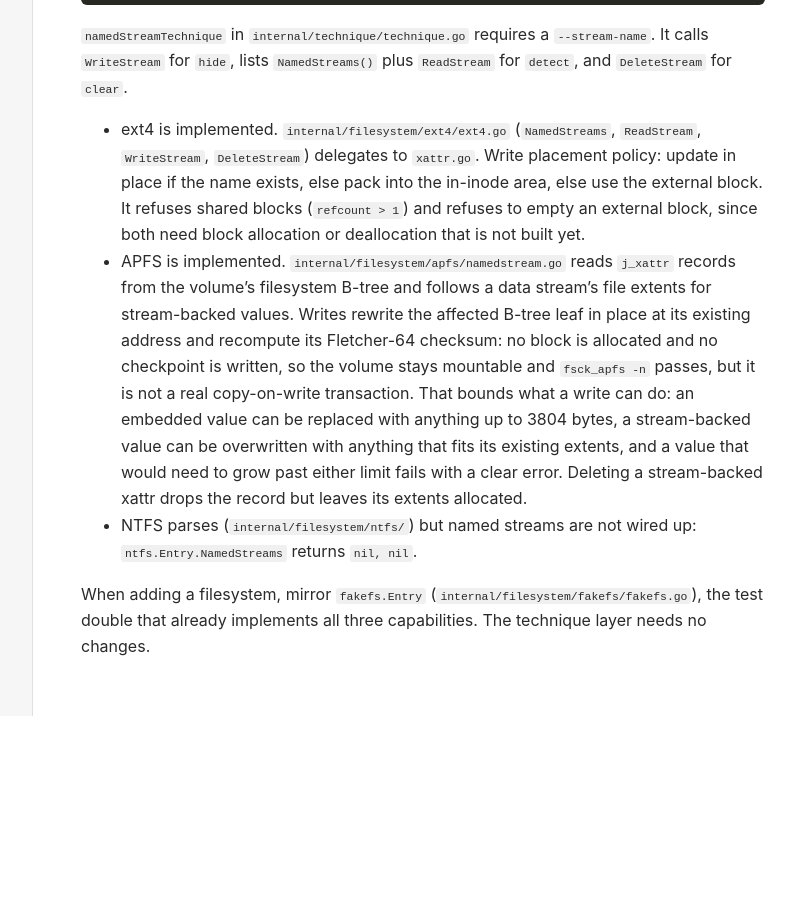
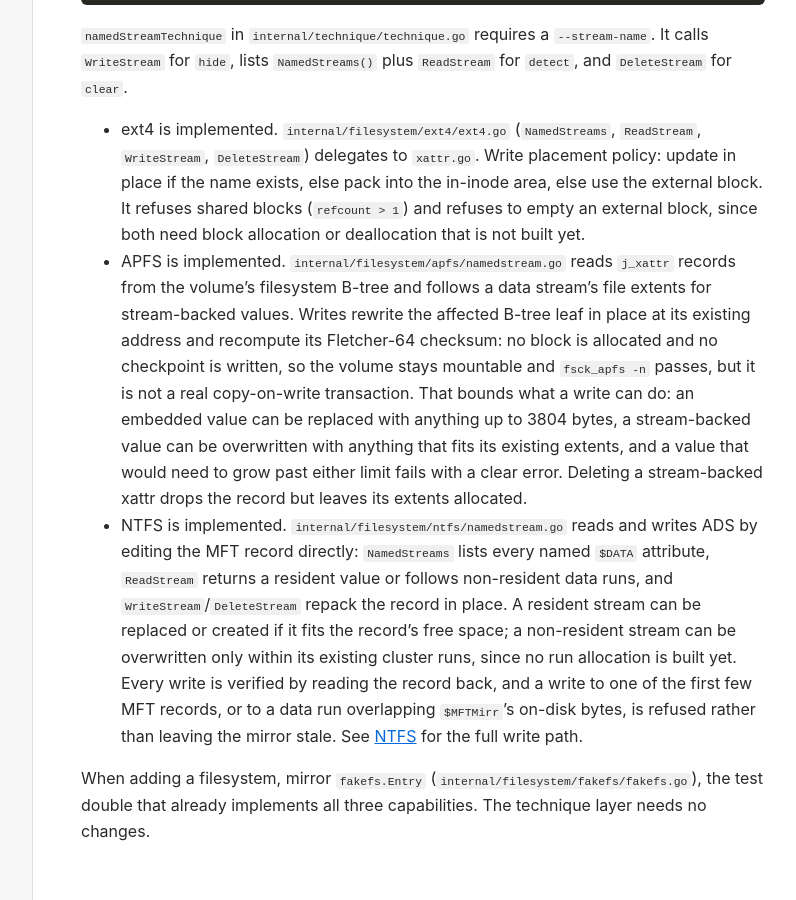
Before and after one commit to sahithyandev/nemo, a Jekyll site: the page built from docs/techniques/named-streams.md, in a window 1280 px wide and 900 px high, scrolled down 4706 px. Shown: the whole window, without its empty margins (207-1003 px from the left). Built offline with Jekyll 4.4.1, drawn with Linux system fonts in a browser that asks for light colours; before the commit the page ends 5422 px from its top, so only the background shows below that; some of the changed text lies outside the part shown.

Commit message:
fix the stale ntfs named-stream status across the docs
internal/filesystem/ntfs/namedstream.go implements NamedStreams,
ReadStream, WriteStream, and DeleteStream, and ntfs.go registers
Techniques: ["named-stream"], but techniques/index.md and
named-streams.md still said NTFS parses only. also folds
file-systems/overview.md and techniques/overview.md into index.md with
has_children, and turns file-systems into a real hub page with a status
table instead of a 12-line stub.

Claude-Session: https://claude.ai/code/session_01TBQf9HhE4XYj4NdwAZuZvj

```diff
--- a/docs/techniques/named-streams.md
+++ b/docs/techniques/named-streams.md
@@ -212,8 +212,17 @@ DeleteStream(name string) error
   overwritten with anything that fits its existing extents, and a value that
   would need to grow past either limit fails with a clear error. Deleting a
   stream-backed xattr drops the record but leaves its extents allocated.
-- NTFS parses (`internal/filesystem/ntfs/`) but named streams are not wired up:
-  `ntfs.Entry.NamedStreams` returns `nil, nil`.
+- NTFS is implemented. `internal/filesystem/ntfs/namedstream.go` reads and
+  writes ADS by editing the MFT record directly: `NamedStreams` lists every
+  named `$DATA` attribute, `ReadStream` returns a resident value or follows
+  non-resident data runs, and `WriteStream`/`DeleteStream` repack the record
+  in place. A resident stream can be replaced or created if it fits the
+  record's free space; a non-resident stream can be overwritten only within
+  its existing cluster runs, since no run allocation is built yet. Every
+  write is verified by reading the record back, and a write to one of the
+  first few MFT records, or to a data run overlapping `$MFTMirr`'s on-disk
+  bytes, is refused rather than leaving the mirror stale. See
+  [NTFS](../file-systems/ntfs.html#named-streams) for the full write path.
 
 When adding a filesystem, mirror `fakefs.Entry`
 (`internal/filesystem/fakefs/fakefs.go`), the test double that already
```
Also changed, not shown: docs/file-systems/apfs.md (+4 -4 lines), docs/file-systems/index.md (added, +23 -0 lines), docs/file-systems/overview.md (deleted, +0 -12 lines), docs/techniques/index.md (renamed from docs/techniques/overview.md, +9 -9 lines).
